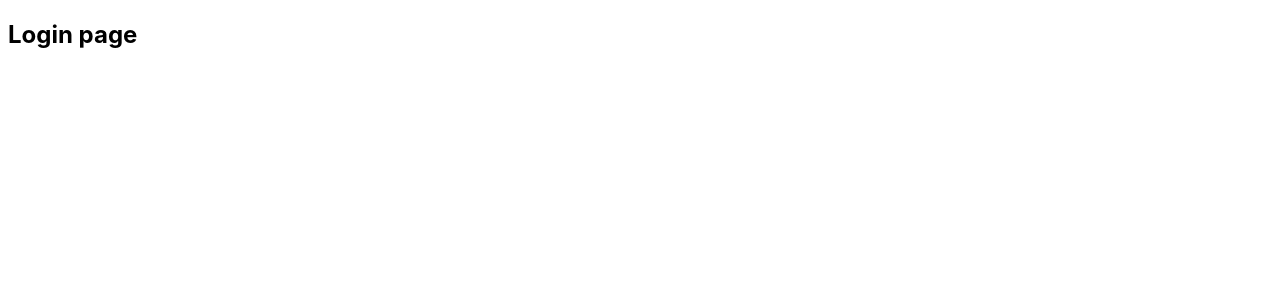
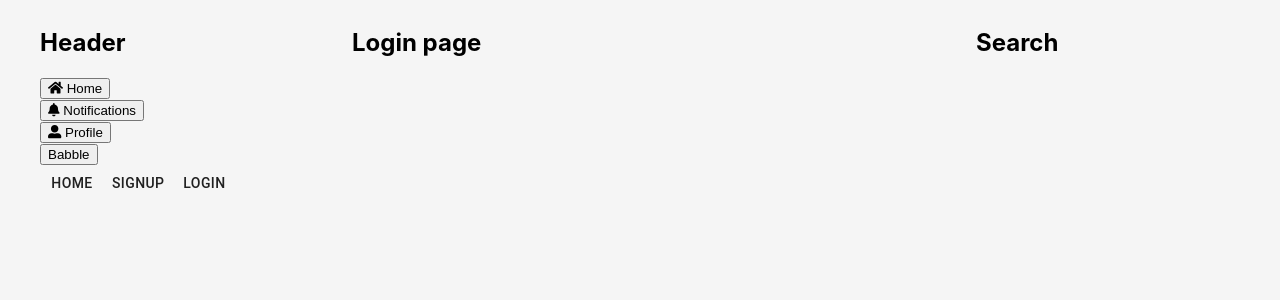
Before and after one commit to bhagirthijhamb/socialbabies-client, a React (Create React App) app: page /login in a window 1280 px wide. Shown: the top 300 px of the page. Built offline with nearby package versions, Linux system fonts and the light colour scheme.

Commit message:
displayed the Babbles, fixed the imgae display bug

```diff
--- a/package.json
+++ b/package.json
@@ -10,6 +10,7 @@
     "@testing-library/jest-dom": "^5.11.6",
     "@testing-library/react": "^11.2.1",
     "@testing-library/user-event": "^12.2.2",
+    "axios": "^0.21.0",
     "react": "^17.0.1",
     "react-dom": "^17.0.1",
     "react-router-dom": "^5.2.0",
@@ -39,5 +40,6 @@
       "last 1 firefox version",
       "last 1 safari version"
     ]
-  }
+  },
+  "proxy": "https://us-central1-socialbabies.cloudfunctions.net/api"
 }
--- a/src/App.css
+++ b/src/App.css
@@ -2,4 +2,37 @@ body {
   font-family: -apple-system, BlinkMacSystemFont, 'Segoe UI', 'Roboto', 'Oxygen',
     'Ubuntu', 'Cantarell', 'Fira Sans', 'Droid Sans', 'Helvetica Neue',
     sans-serif;
+    background-color: rgb(245, 245, 245);
 }
+
+.container {
+  margin: 0 auto;
+  max-width: 1200px;
+}
+
+li {
+  list-style-type: none;
+}
+
+a {
+  text-decoration: none;
+}
+
+.card {
+  background-color: #fff;
+  padding: 8px;
+  display: flex;
+  width: 90%;
+  border: 2px solid lightgrey;
+  border-radius: 6px;
+  box-shadow: 3px 4px lightgrey;
+  margin-top: 15px;
+}
+
+.card-image {
+  width: 30%;
+}
+
+img {
+  width: 100%;
+}
--- a/src/App.js
+++ b/src/App.js
@@ -1,20 +1,40 @@
 import { BrowserRouter as Router, Route, Switch } from 'react-router-dom';
 import './App.css';
+
+import Grid from '@material-ui/core/Grid';
 
 // Pages
 import home from './pages/home';
 import signup from './pages/signup';
 import login from './pages/login';
+import Header from './components/Header'
+import Aside from './components/Aside';
 
 function App() {
   return (
     <div className="App">
       <Router>
-        <Switch>
-          <Route exact path='/' component={home} />
-          <Route path='/signup' component={signup} />
-          <Route path='/login' component={login} />
+        <div className="container">
+          <Grid container spacing={6}>
+            <Grid item sm={3} xs={12}>
+                <h2>Header</h2>
+                <Header />
+            </Grid>
+            <Grid item sm={6} xs={12}>
+              <Route exact path='/' component={home} />
+              <Route path='/signup' component={signup} />
+              <Route path='/login' component={login} />
+
+            </Grid>
+            <Grid item sm={3} xs={12}>
+              <Aside />
+            </Grid>
+          </Grid>
+
+          <Switch>
+            {/* <Route exact path='/' component={home} /> */}
         </Switch>
+        </div>
       </Router>
     </div>
   );
--- /dev/null
+++ b/src/components/Aside.js
@@ -0,0 +1,13 @@
+import React, { Component } from 'react';
+
+class Aside extends Component {
+    render() {
+        return(
+            <div>
+                <h2>Search</h2>
+            </div>
+        )
+    }
+}
+
+export default Aside;
--- /dev/null
+++ b/src/components/Babble.js
@@ -0,0 +1,28 @@
+import React, { Component } from 'react';
+import { Link } from 'react-router-dom';
+
+
+// MUI stuff
+import Card from '@material-ui/core/Card';
+import CardActionArea from '@material-ui/core/CardActionArea';
+import CardContent from '@material-ui/core/CardContent';
+
+class Babble extends Component {
+    render() {
+        const { babble: {body, createdAt, userImage, userHandle, babbleId, likeCount, commnentCount } } = this.props;
+        console.log(userImage);
+        return(
+            <div className="card">
+                <div className="card-image">
+                    <img src={userImage} alt="User image" className="card-userImage"/>
+                </div>
+                <div className="card-content">
+                    <h3><Link to={`/users/${userHandle}`}>{userHandle} </Link></h3>
+                    <p>{body}</p>
+                </div>
+            </div>
+        )
+    }
+}
+
+export default Babble;
--- a/src/components/Navbar.js
+++ b/src/components/Navbar.js
@@ -1,6 +1,8 @@
 import React, { Component } from 'react';
+// implementing Treeshaking, importing just that component
+import { Link } from 'react-router-dom';
 import { FontAwesomeIcon } from '@fortawesome/react-fontawesome';
-import { faHome } from '@fortawesome/free-solid-svg-icons';
+import { faHome, faBell, faUserAlt } from '@fortawesome/free-solid-svg-icons';
 
 // MUI stuff
 import Button from '@material-ui/core/Button';
@@ -9,8 +11,16 @@ class Navbar extends Component {
     render() {
         return(
             <nav>
+
                 {/* <li><span><FontAwesomeIcon icon={faHome} /></span>Home</li> */}
-                <li><Button><span><FontAwesomeIcon icon={faHome} /></span>Home</Button></li>
+                {/* <li><Button><span><FontAwesomeIcon icon={faHome} /></span>Home</Button></li> */}
+                <li><button><span><FontAwesomeIcon icon={faHome} /></span> Home</button></li>
+                <li><button><span><FontAwesomeIcon icon={faBell} /></span> Notifications</button></li>
+                <li><button><span><FontAwesomeIcon icon={faUserAlt} /></span> Profile</button></li>
+                <li><button> Babble</button></li>
+                <Button component={Link} to="/">Home</Button>
+                <Button component={Link} to="/signup">Signup</Button>
+                <Button component={Link} to="login">Login</Button>
             </nav>
         )
     }
--- a/src/pages/home.js
+++ b/src/pages/home.js
@@ -1,20 +1,33 @@
 import React, { Component } from 'react';
 import Grid from '@material-ui/core/Grid';
+import axios from 'axios';
 
 import Header from './../components/Header';
+import Babble from './../components/Babble';
 
 class home extends Component {
+    state = {
+            babbles: null
+        }
+
+    componentDidMount() {
+        axios.get('/babbles')
+            .then(res => {
+                console.log(res.data);
+                this.setState({
+                    babbles: res.data
+                })
+            })
+            .catch(err => console.log(err));
+    }
     render() {
+        let recentBabblesMarkup = this.state.babbles ? (
+            this.state.babbles.map(babble => <Babble babble={babble} />)
+        ) : <p>Loading...</p>
         return (
-            <Grid container>
-                <Grid item sm={3} xs={12}>
-                    <h2>Header</h2>
-                    <Header />
-                </Grid>
-                <Grid item sm={6} xs={12}>Content...</Grid>
-                <Grid item sm={3} xs={12}>Aside...</Grid>
-            </Grid>
-
+            <div>
+                {recentBabblesMarkup}
+            </div>
         )
     }
 }
```
Also changed, not shown: 1 other file (tests, documents, lock files or other folders).
